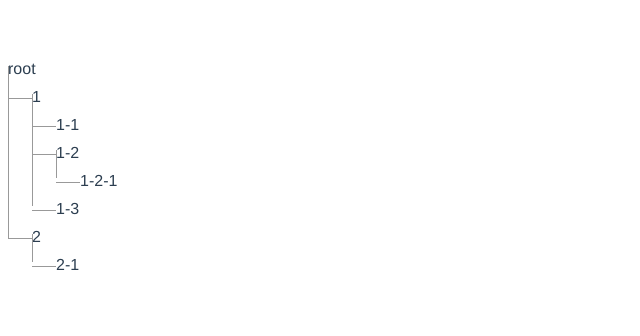
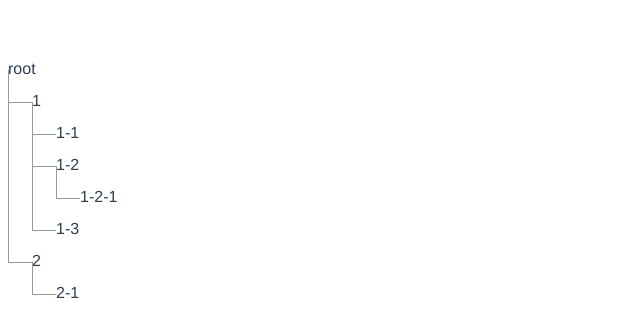
Before and after one commit to wuyuedefeng/vue-sortable-tree, a Vue app in the folder example/: page /#/ in a window 1280 px wide. Shown: the top 336 px of the page, without its empty margins (0-640 px from the left). Built offline with nearby package versions, Linux system fonts and the light colour scheme.

Commit message:
css content height auto

```diff
--- a/example/src/components/SortableTree.vue
+++ b/example/src/components/SortableTree.vue
@@ -126,11 +126,14 @@ export default {
 </script>
 
 <style lang="scss" scoped>
+$content-height: 22px;
+
 .sortable-tree {
   font-size: 16px;
 
   .content {
     min-height: 10px;
+    height: $content-height;
   }
 
   ul, li {
@@ -166,13 +169,13 @@ export default {
       width: 24px;
       height: 100%;
       left: 0;
-      top: -12px;
+      top: 10px - $content-height;
       /*background: red;*/
       border-left: 1px solid #999;
     }
     &:after {
       width: 24px;
-      height: 20px;
+      height: $content-height;
       top: 10px;
       left: 0;
       border-top: 1px solid #999;
@@ -180,9 +183,9 @@ export default {
 
     &.parent-li:nth-last-child(2):before {
       width: 24px;
-      height: 32px; // 32为1个li的高度
+      height: $content-height; // 32为1个li的高度
       left: 0;
-      top: -22px;
+      top: 10px - $content-height;
       border-left: 1px solid #999;
     }
     &.blank-li{
```
